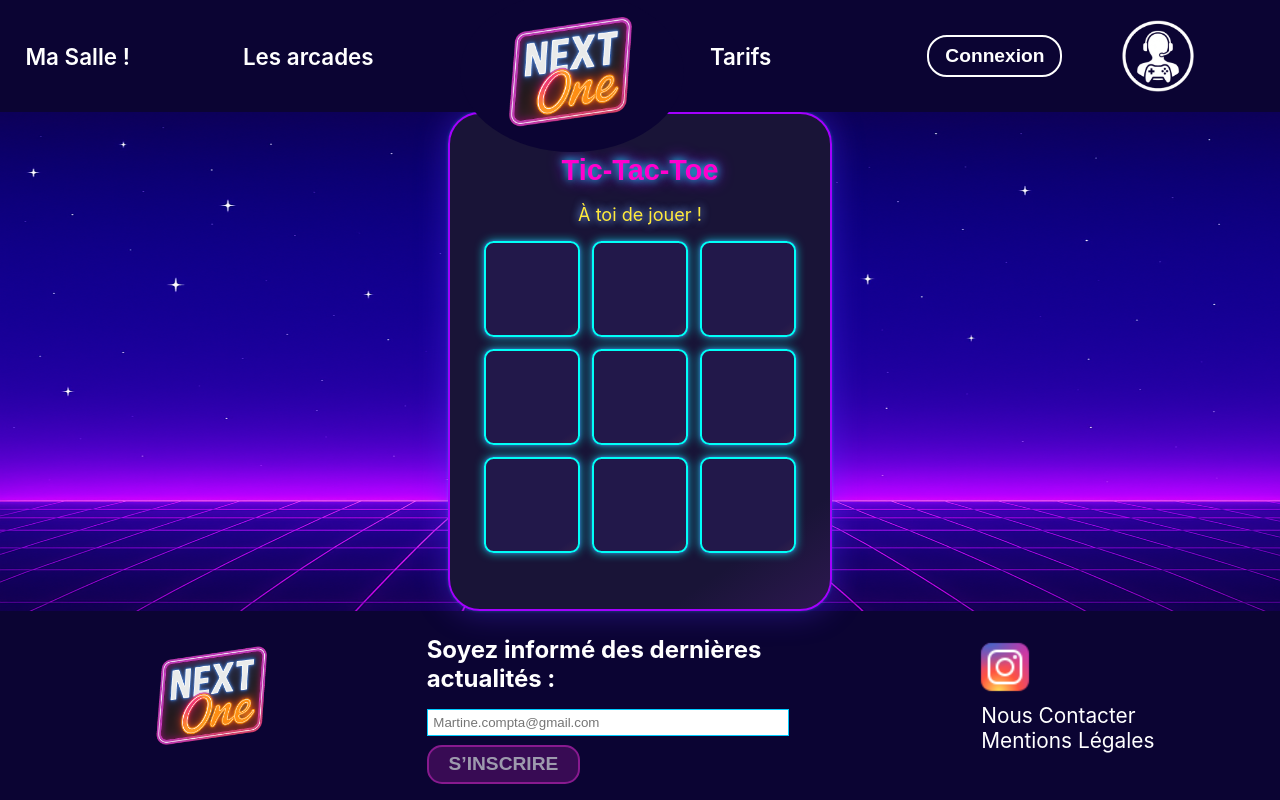
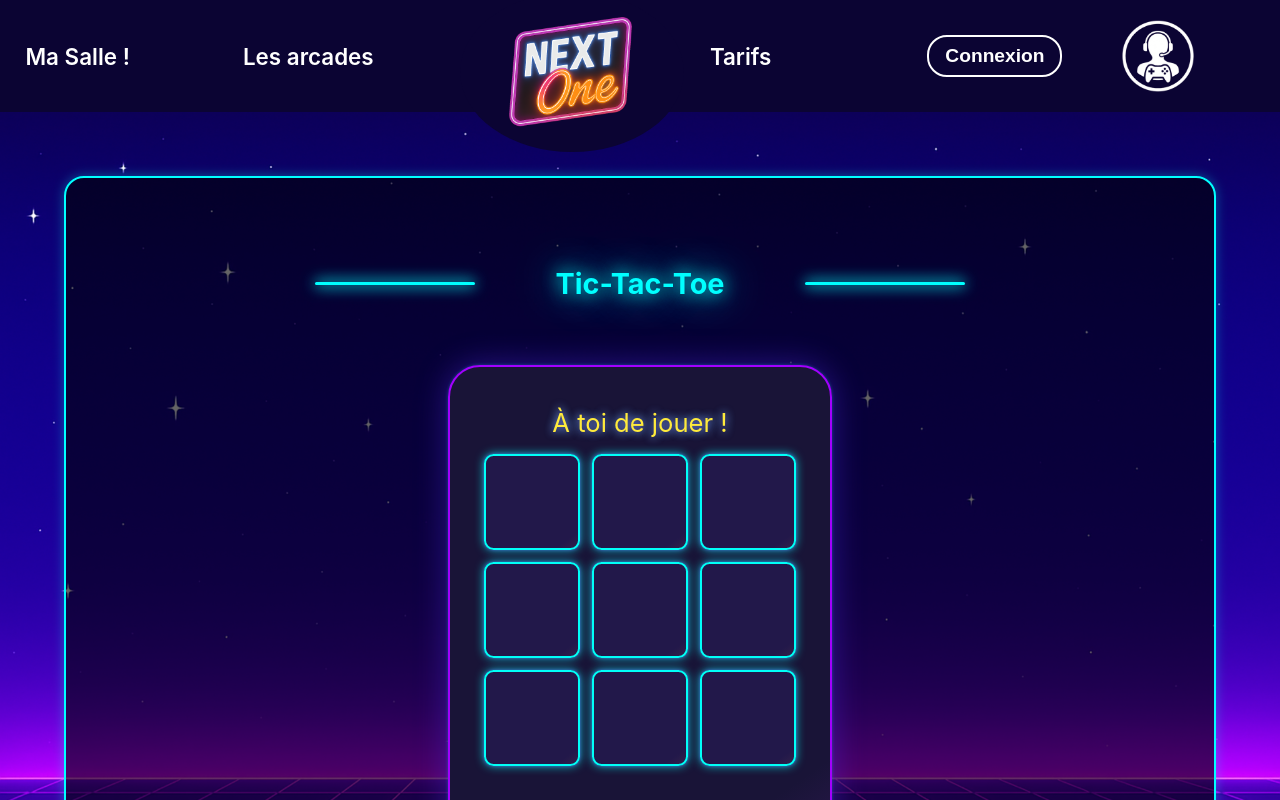
Before and after one commit to wildcodeschool-2025-03/nextOneBack, a React (Vite) app in the folder client/: page /tic-tac-toe in a window 1280 px wide. Shown: the top 800 px of the page. Built offline with nearby package versions, Linux system fonts and the light colour scheme; no server answers.

Commit message:
fix: css tic tac toe

```diff
--- a/client/src/components/TicTacToe/TicTacToe.css
+++ b/client/src/components/TicTacToe/TicTacToe.css
@@ -31,10 +31,10 @@
   text-align: center;
   transform: scale(var(--base-scale));
   transform-origin: center;
+  min-height: 32em;
 }
 
 .ttt-title {
-  font-family: "Press Start 2P", "Orbitron", Arial, sans-serif;
   color: #ff00cc;
   font-size: var(--title-size);
   margin-bottom: 1rem;
@@ -43,7 +43,7 @@
 
 .ttt-status {
   color: #ffeb3b;
-  font-size: var(--status-size);
+  font-size: 1.6rem;
   margin-bottom: 1rem;
   text-shadow: 0 0 0.5rem #ff00cc99, 0 0 0.6rem #0ff;
 }
--- a/client/src/components/TicTacToe/TicTacToe.tsx
+++ b/client/src/components/TicTacToe/TicTacToe.tsx
@@ -168,7 +168,6 @@ const TicTacToe: FC = () => {
 
   return (
     <div className="ttt-arcade-bg">
-      <h2 className="ttt-title">Tic-Tac-Toe</h2>
       <div className="ttt-status">{getStatus()}</div>
       <div className="ttt-board">
         {board.map((cell, i) => (
--- a/client/src/pages/TicTacToePage.tsx
+++ b/client/src/pages/TicTacToePage.tsx
@@ -1,7 +1,21 @@
 import TicTacToe from "../components/TicTacToe/TicTacToe";
 
 function TicTacToePage() {
-  return <TicTacToe />;
+  return (
+    <>
+      <section className="home-section">
+        <div className="mini-games-container">
+          <div className="block-title">
+            <span className="line" />
+            <h2>Tic-Tac-Toe</h2>
+            <span className="line" />
+          </div>
+
+          <TicTacToe />
+        </div>
+      </section>
+    </>
+  );
 }
 
 export default TicTacToePage;
```
